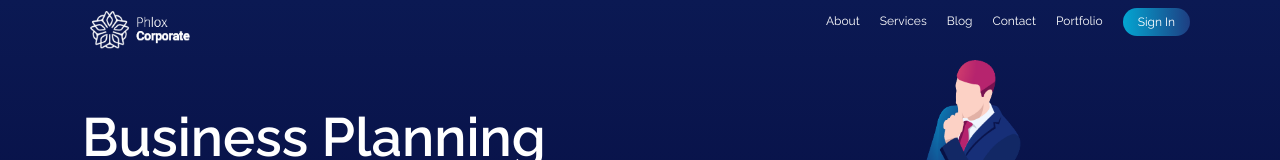
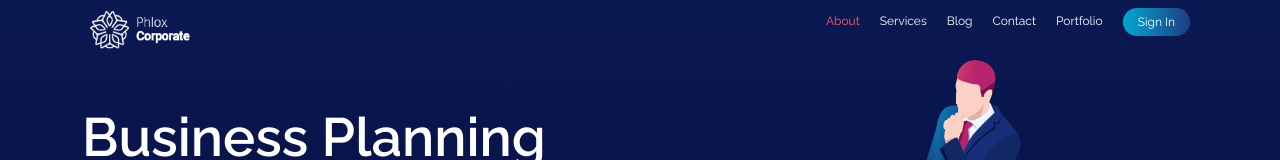
Before and after one commit to Evanflow89/proj-html-vuejs, a Vue app: page / in a window 1280 px wide. Shown: the top 160 px of the page. Built offline with nearby package versions, Linux system fonts and the light colour scheme.

Commit message:
First Li Selected

```diff
--- a/src/components/commons/HeaderBar.vue
+++ b/src/components/commons/HeaderBar.vue
@@ -10,7 +10,11 @@
       <nav class="navsection">
         <ul>
           <li v-for="(link, index) in links" :key="index">
-            <a :href="link.href">{{ link.title }}</a>
+            <a
+              :class="link.active === true ? 'active' : false"
+              :href="link.href"
+              >{{ link.title }}</a
+            >
           </li>
           <button class="gradient-button-1">Sign In</button>
         </ul>
@@ -28,22 +32,27 @@ export default {
         {
           title: "About",
           href: "#",
+          active: true,
         },
         {
           title: "Services",
           href: "#",
+          active: false,
         },
         {
           title: "Blog",
           href: "#",
+          active: false,
         },
         {
           title: "Contact",
           href: "#",
+          active: false,
         },
         {
           title: "Portfolio",
           href: "#",
+          active: false,
         },
       ],
     };
@@ -61,7 +70,7 @@ export default {
   width: 6.25rem;
 }
 
-.active a {
+.active {
   color: var(--text-var1);
   font-size: 0.75rem;
 }
```
